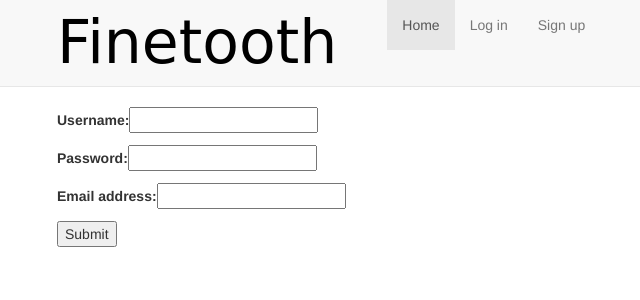
After one commit to zackmdavis/Finetooth, a Django app: page /signup/ in a window 1280 px wide. The commit adds this page. Shown: the top 300 px of the page, without its empty margins (13-653 px from the left). Run offline with Django 3.2, Linux system fonts and the light colour scheme; some libraries are stand-ins or nearby versions; some web fonts are replaced.

Commit message:
sign_up basic functionality, or beginnings thereof

```diff
--- a/core/views.py
+++ b/core/views.py
@@ -5,6 +5,9 @@ from django.views.decorators.http import require_POST
 from django.contrib.auth import logout
 from django.contrib.auth.decorators import login_required
 from django.core.urlresolvers import reverse
+from django.contrib.auth.models import User
+from core.models import FinetoothUser
+from django.db import IntegrityError
 
 from core.models import Post, Comment
 
@@ -22,6 +25,19 @@ def show_post(request, pk):
     # column!) and look them up that way?
     post = Post.objects.get(pk=pk)
     return render(request, "post.html", {'post': post})
+
+def sign_up(request):
+   if  request.method == "POST":
+        try:
+            username = request.POST["username"]
+            email = request.POST["email"]
+            password = request.POST["password"]
+            user = FinetoothUser.objects.create_user(username, email, password)
+            return render(request, 'account_creation_successful.html', {})
+        except IntegrityError:
+            return render(request, 'duplicate_user.html')
+   else:
+       return render(request, 'sign_up.html',)
 
 @login_required
 def new_post(request):
--- a/templates/base.html
+++ b/templates/base.html
@@ -19,11 +19,12 @@
           <li class="active"><a href="#">Home</a></li>
 	  {% if not  user.is_authenticated %}
 	  <li><a href="/login">Log in</a></li>
-	  <li><a href="#TODO">Sign up</a></li>
+	  <li><a href="/signup">Sign up</a></li>
 	  {% else %}
 	  <li>{{ user.username }}</li>
       <li> <a href="{% url 'new_post' %}"> New Post</a></li>
       <li> <a href="/logout">Log out</a></li>
+
 	  {% endif %}
 	</ul>
     </div>
--- /dev/null
+++ b/templates/sign_up.html
@@ -0,0 +1,15 @@
+{% extends "base.html" %}
+
+{% block subtitle %}new post{% endblock %}
+
+{% block content %}
+<form action="{% url 'sign_up' %}" method="post">
+{% csrf_token %}
+<p><label for="username">Username: </label><input type="text" name="username" id="username"></p>
+<p><label for="password">Password: </label><input type="text" name="password" id="password"></p>
+<p><label for="email">Email address: </label><input type="text" name="email" id="email"></p>
+
+
+<p><input type="submit" value="Submit"></p>
+</form>
+{% endblock %}
--- a/urls.py
+++ b/urls.py
@@ -11,4 +11,5 @@ urlpatterns = patterns(
         'core.views.ballot_box', name="vote"),
     url(r'^login/', login, {'template_name': "login.html"}, name="login"),
     url(r'^logout/$', 'core.views.logout_view', name='logout'),
+    url(r'^signup/$', 'core.views.sign_up', name='sign_up')
 )
```
Also changed, not shown: templates/account_creation_successful.html (added, +7 -0 lines), templates/duplicate_user.html (added, +7 -0 lines).
